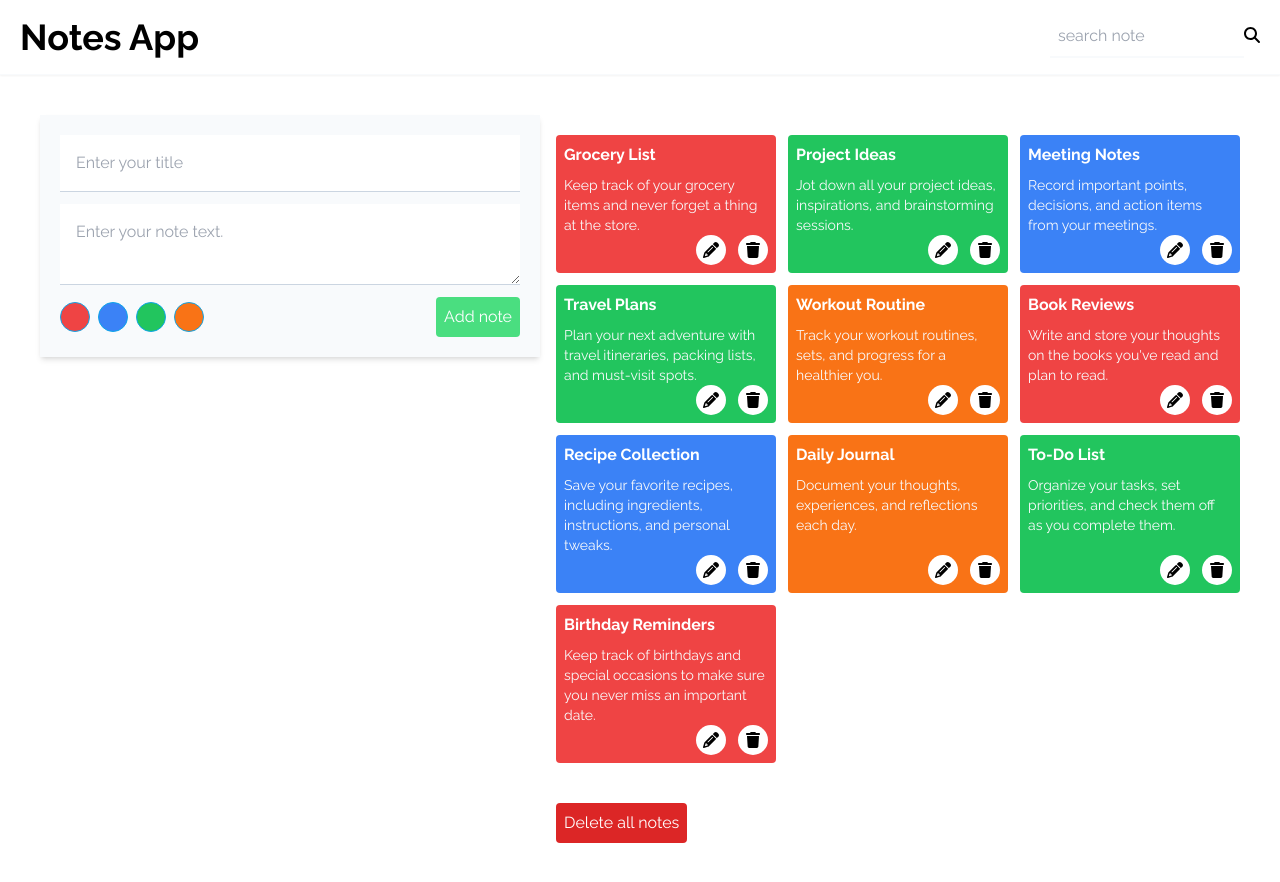
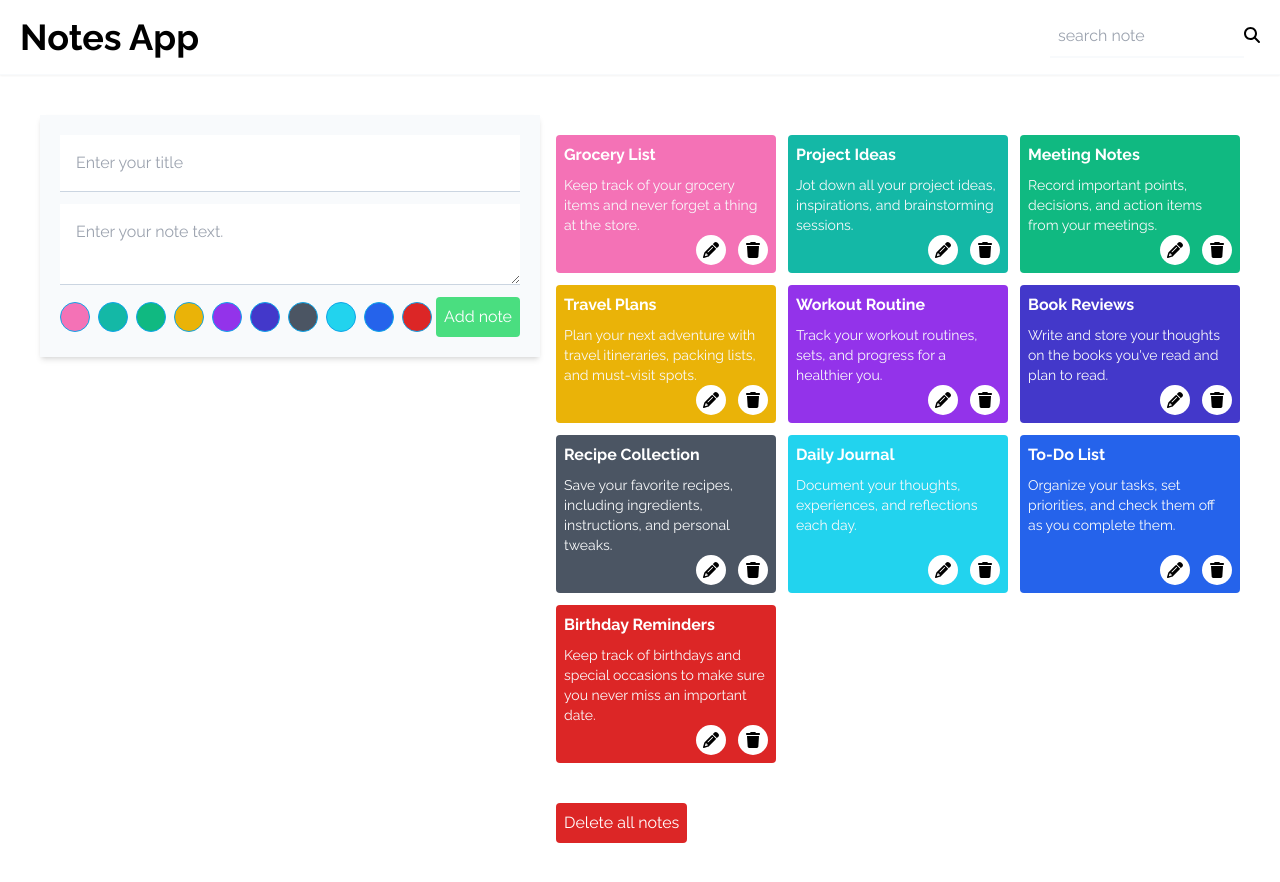
Before and after one commit to Mark-Alexis-Posadas/react-notes, a React (Vite) app: page / in a window 1280 px wide. Built offline with nearby package versions, Linux system fonts and the light colour scheme.

Commit message:
add additional colors

```diff
--- a/src/components/Navbar.jsx
+++ b/src/components/Navbar.jsx
@@ -1,6 +1,7 @@
 import { faSearch } from "@fortawesome/free-solid-svg-icons";
 import { FontAwesomeIcon } from "@fortawesome/react-fontawesome";
 import { useState } from "react";
+import { NoteColors } from "./NoteColors";
 
 export const Navbar = ({ notes, setSubmittedNotes }) => {
   const [searchTerm, setSearchTerm] = useState("");
@@ -21,7 +22,9 @@ export const Navbar = ({ notes, setSubmittedNotes }) => {
   return (
     <nav className="flex items-center justify-between py-4 px-5 border-b border-slate-50 shadow-sm">
       <h1 className="text-4xl font-bold">Notes App</h1>
+
       <div>
+        {/* <NoteColors /> */}
         <input
           type="text"
           placeholder="search note"
--- a/src/components/Notes.jsx
+++ b/src/components/Notes.jsx
@@ -154,7 +154,11 @@ export const Notes = ({ submittedNotes, setSubmittedNotes }) => {
               placeholder="Enter your note text."
             ></textarea>
 
-            <div className="flex items-center justify-between">
+            <div
+              className={`flex items-center justify-between flex-wrap ${
+                isEditing && "gap-3"
+              }`}
+            >
               <div
                 className={`flex items-center gap-2 ${
                   validationErrors.color ? "border p-2 border-red-500" : ""
--- a/src/data.js
+++ b/src/data.js
@@ -1,8 +1,14 @@
 export const backgroundColorData = [
-  { id: 1, color: "bg-red-500" },
-  { id: 2, color: "bg-blue-500" },
-  { id: 3, color: "bg-green-500" },
-  { id: 4, color: "bg-orange-500" },
+  { id: 1, color: "bg-pink-400" }, // Light pink
+  { id: 2, color: "bg-teal-500" }, // Teal
+  { id: 3, color: "bg-emerald-500" }, // Emerald green
+  { id: 4, color: "bg-yellow-500" }, // Bright yellow
+  { id: 5, color: "bg-purple-600" }, // Purple
+  { id: 6, color: "bg-indigo-700" }, // Indigo
+  { id: 7, color: "bg-gray-600" }, // Dark gray
+  { id: 8, color: "bg-cyan-400" }, // Cyan
+  { id: 9, color: "bg-blue-600" }, // Dark blue
+  { id: 10, color: "bg-red-600" }, // Dark red
 ];
 
 export const notes = [
@@ -10,61 +16,61 @@ export const notes = [
     title: "Grocery List",
     description:
       "Keep track of your grocery items and never forget a thing at the store.",
-    bgColor: "bg-red-500",
+    bgColor: "bg-pink-400",
   },
 
   {
     title: "Project Ideas",
     description:
       "Jot down all your project ideas, inspirations, and brainstorming sessions.",
-    bgColor: "bg-green-500",
+    bgColor: "bg-teal-500",
   },
   {
     title: "Meeting Notes",
     description:
       "Record important points, decisions, and action items from your meetings.",
-    bgColor: "bg-blue-500",
+    bgColor: "bg-emerald-500",
   },
   {
     title: "Travel Plans",
     description:
       "Plan your next adventure with travel itineraries, packing lists, and must-visit spots.",
-    bgColor: "bg-green-500",
+    bgColor: "bg-yellow-500",
   },
   {
     title: "Workout Routine",
     description:
       "Track your workout routines, sets, and progress for a healthier you.",
-    bgColor: "bg-orange-500",
+    bgColor: "bg-purple-600",
   },
   {
     title: "Book Reviews",
     description:
       "Write and store your thoughts on the books you've read and plan to read.",
-    bgColor: "bg-red-500",
+    bgColor: "bg-indigo-700",
   },
   {
     title: "Recipe Collection",
     description:
       "Save your favorite recipes, including ingredients, instructions, and personal tweaks.",
-    bgColor: "bg-blue-500",
+    bgColor: "bg-gray-600",
   },
   {
     title: "Daily Journal",
     description:
       "Document your thoughts, experiences, and reflections each day.",
-    bgColor: "bg-orange-500",
+    bgColor: "bg-cyan-400",
   },
   {
     title: "To-Do List",
     description:
       "Organize your tasks, set priorities, and check them off as you complete them.",
-    bgColor: "bg-green-500",
+    bgColor: "bg-blue-600",
   },
   {
     title: "Birthday Reminders",
     description:
       "Keep track of birthdays and special occasions to make sure you never miss an important date.",
-    bgColor: "bg-red-500",
+    bgColor: "bg-red-600",
   },
 ];
```
